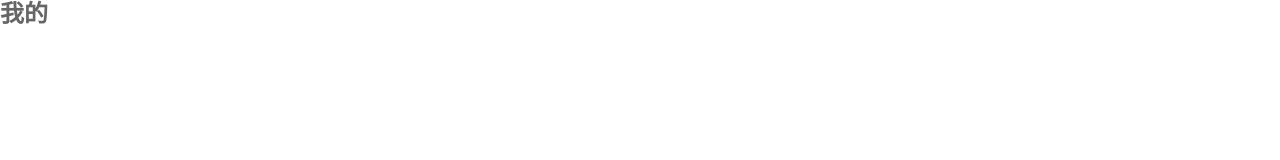
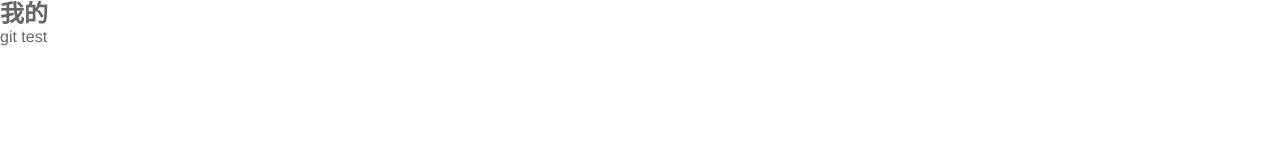
Before and after one commit to sh-lsy/supermall, a Vue app: page /profile in a window 1280 px wide. Shown: the top 160 px of the page. Built offline with nearby package versions, Linux system fonts and the light colour scheme.

Commit message:
'git尝试'

```diff
--- a/src/views/profile/Profile.vue
+++ b/src/views/profile/Profile.vue
@@ -1,5 +1,9 @@
 <template>
-  <h2>我的</h2>
+  <div>
+      <h2>我的</h2>
+      git test
+  </div>
+
 </template>
 
 <script>
```
